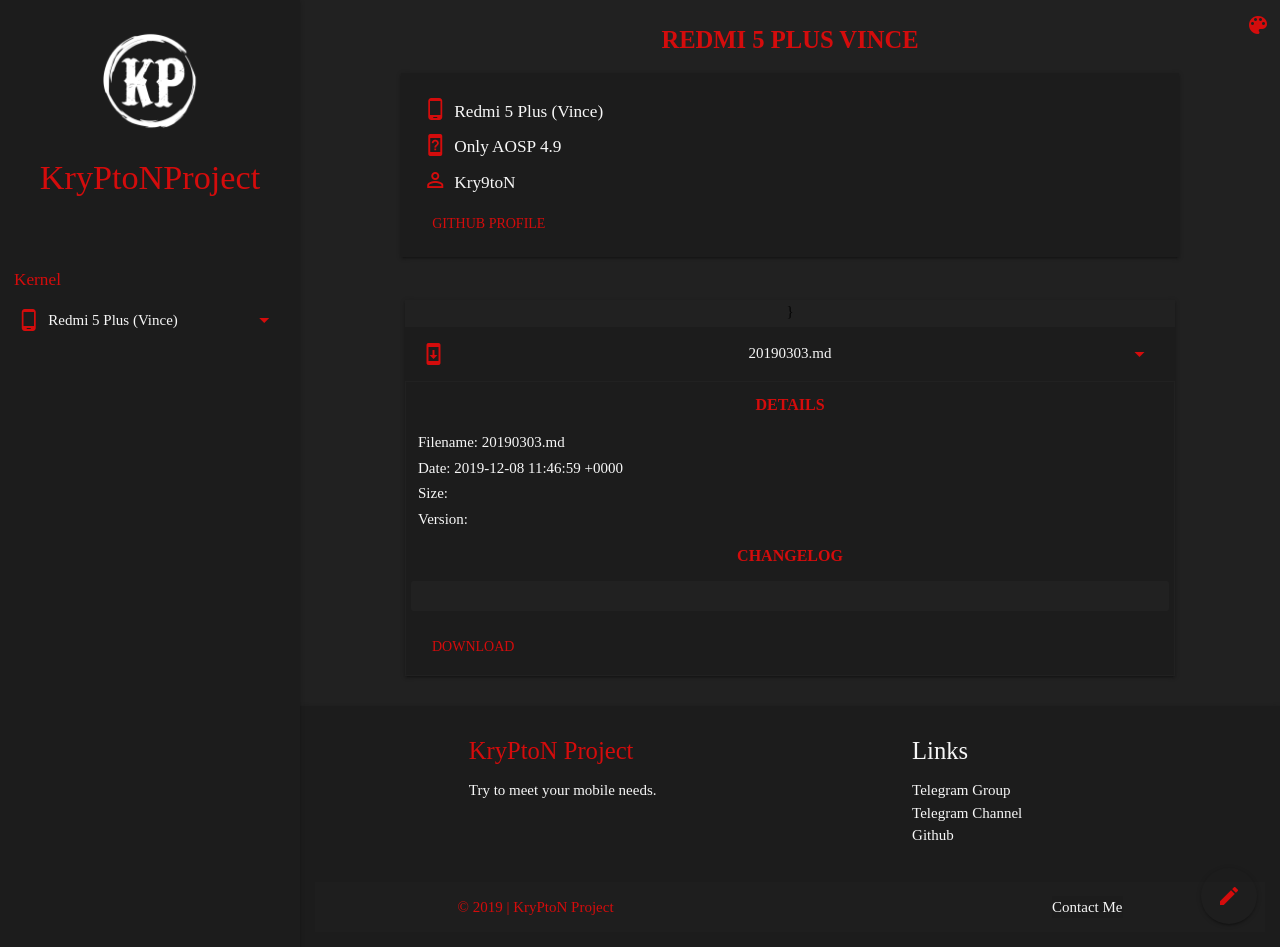
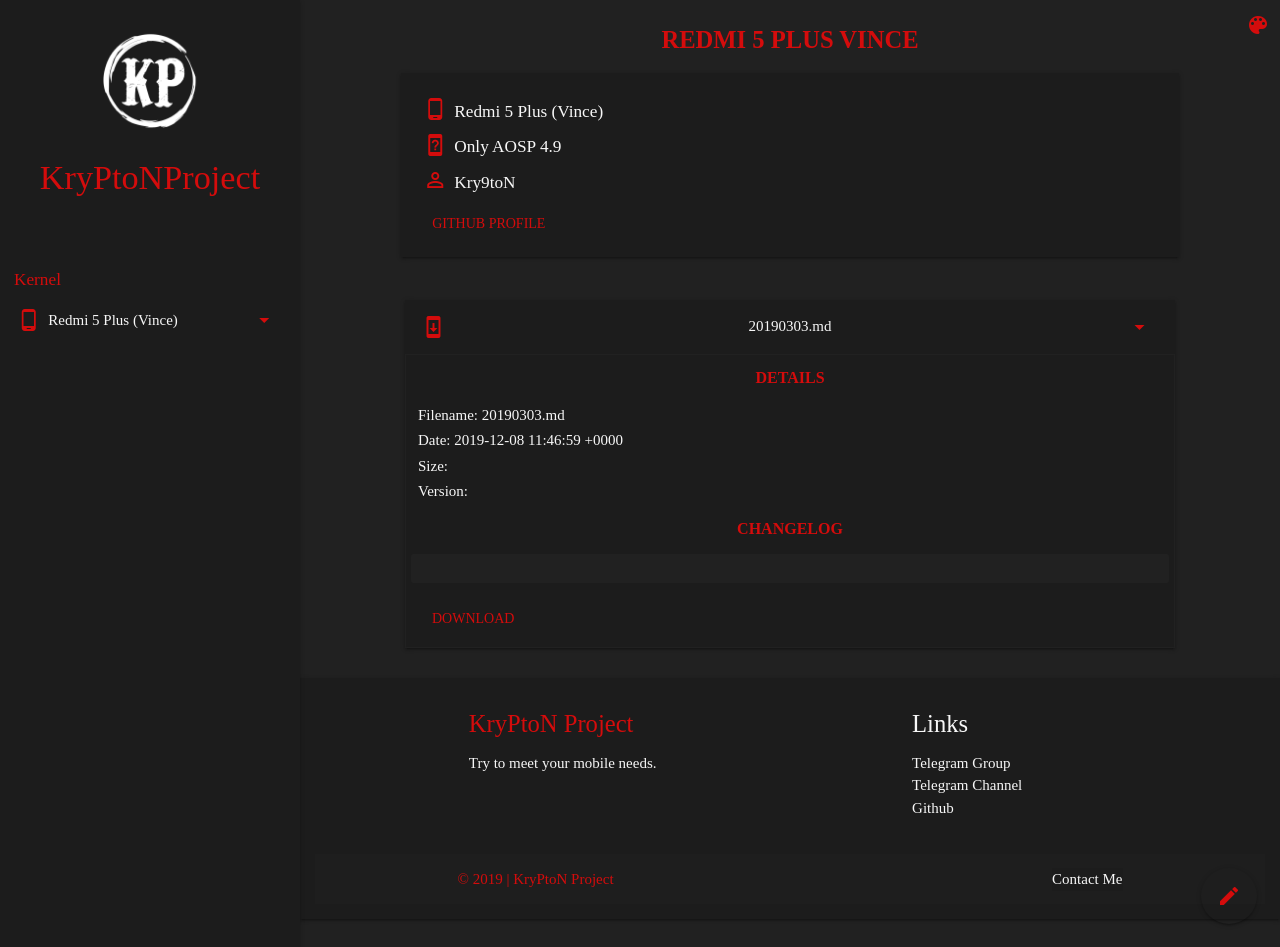
Before and after one commit to ucok21/Kry9toN-Project.github.io, a Jekyll site: the page built from aosp49.html, in a window 1280 px wide and 947 px high. Built offline with Jekyll 4.4.1, drawn with Linux system fonts in a browser that asks for light colours; some web fonts are replaced.

Commit message:
Update aosp49.html

```diff
--- a/aosp49.html
+++ b/aosp49.html
@@ -34,7 +34,7 @@
       <div>
           <div class="col s12 m12 center builds">
               <ul class="collapsible collapsible-builds">
-			{% for kernel in site.kernel49 %}}
+			{% for kernel in site.kernel49 %}
 				<li class="active">
 				  <div class="collapsible-header">
 					<i class="material-icons">system_update</i>
```
